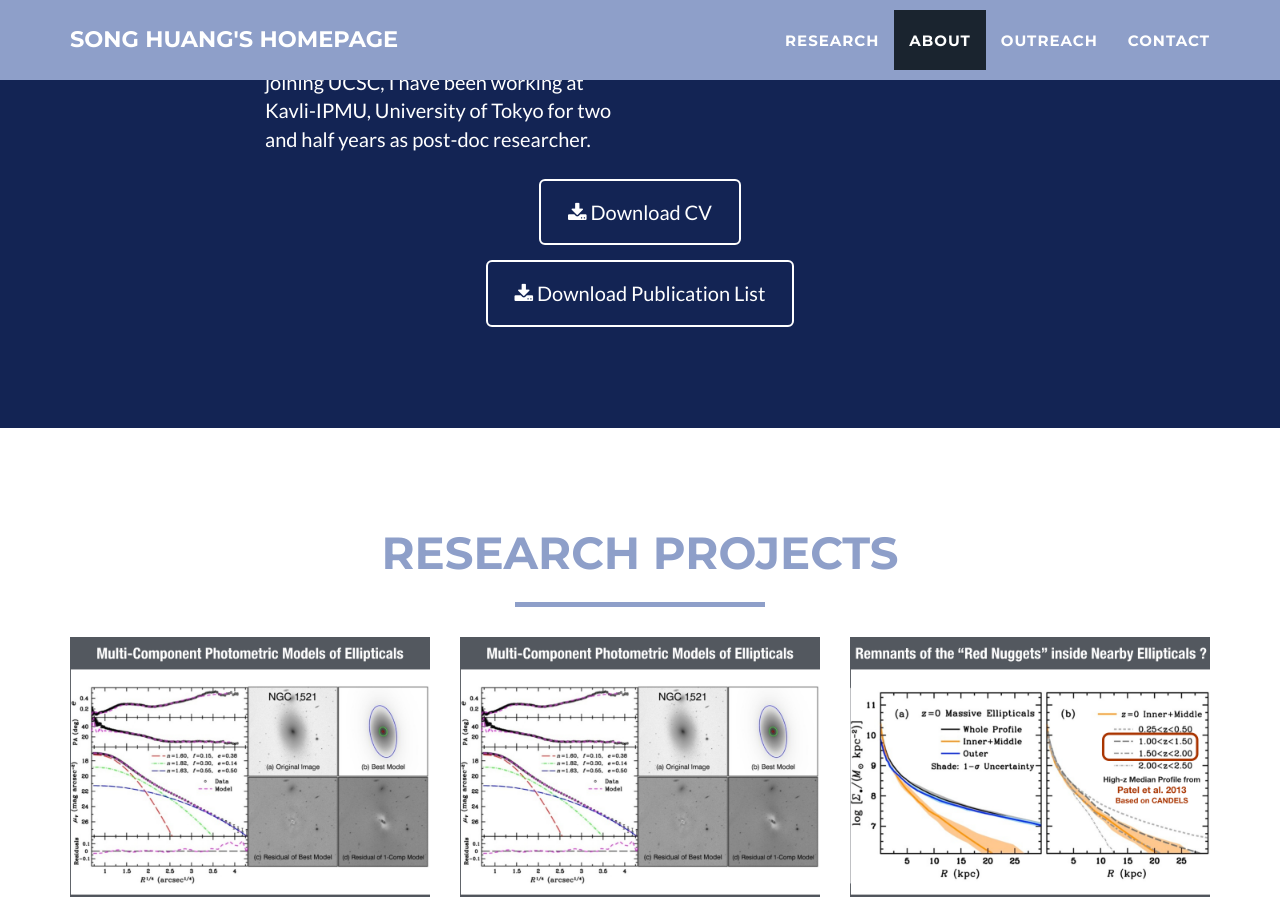
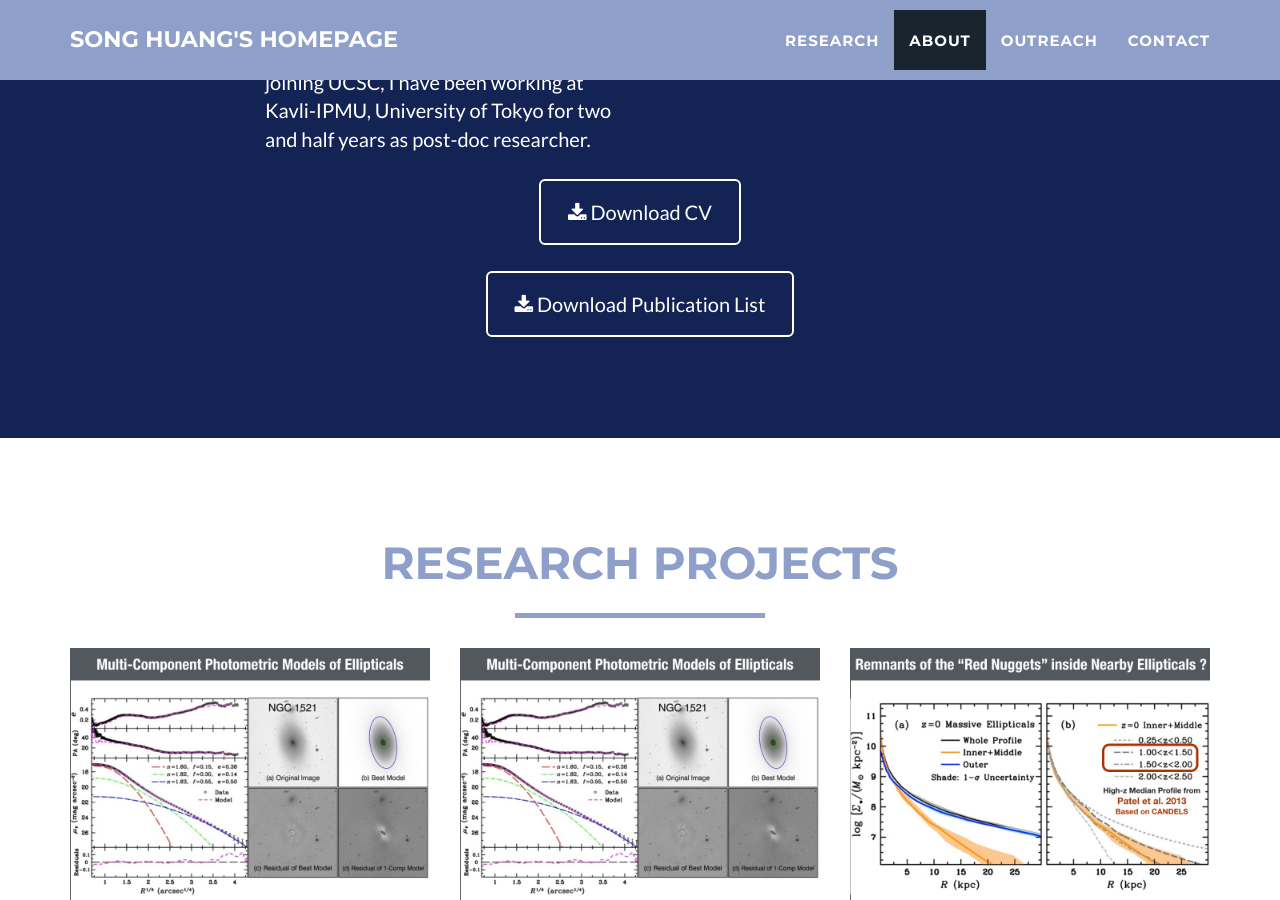
Before and after one commit to dr-guangtou/dr-guangtou.github.io, a Jekyll site: the page built from index.html, in a window 1280 px wide and 900 px high, scrolled down 1304 px. Built offline with Jekyll 4.4.1, drawn with Linux system fonts in a browser that asks for light colours.

Commit message:
New about.html

```diff
--- a/_includes/about.html
+++ b/_includes/about.html
@@ -39,7 +39,7 @@
                     <a href="files/cv.pdf" class="btn btn-lg btn-outline">
                         <i class="fa fa-download"></i> Download CV
                     </a>
-                    <div>
+                    <p>  </p>
                     <a href="files/songhuang_pub_list_1709.pdf" class="btn btn-lg btn-outline">
                         <i class="fa fa-download"></i> Download Publication List
                     </a>
--- a/_includes/header.html
+++ b/_includes/header.html
@@ -8,7 +8,8 @@
                         <span class="name">{{ site.title }}</span>
                         <hr class="star-light">
                         <span class="skills">
-                            Post-doc Researcher in Astrophysics </span>
+                            Post-doc Researcher in Astrophysics
+                        </span>
                     </div>
                 </div>
             </div>
```
